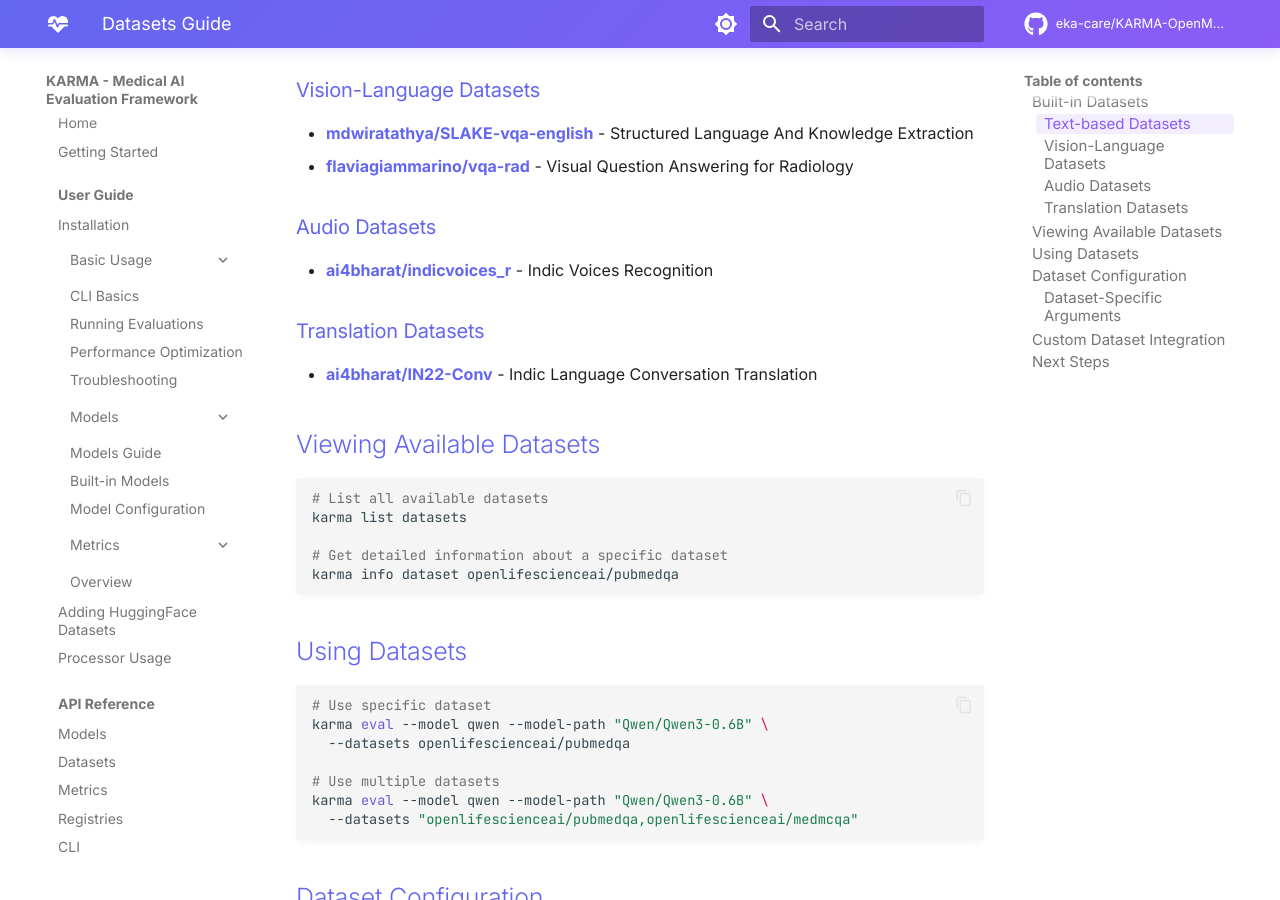
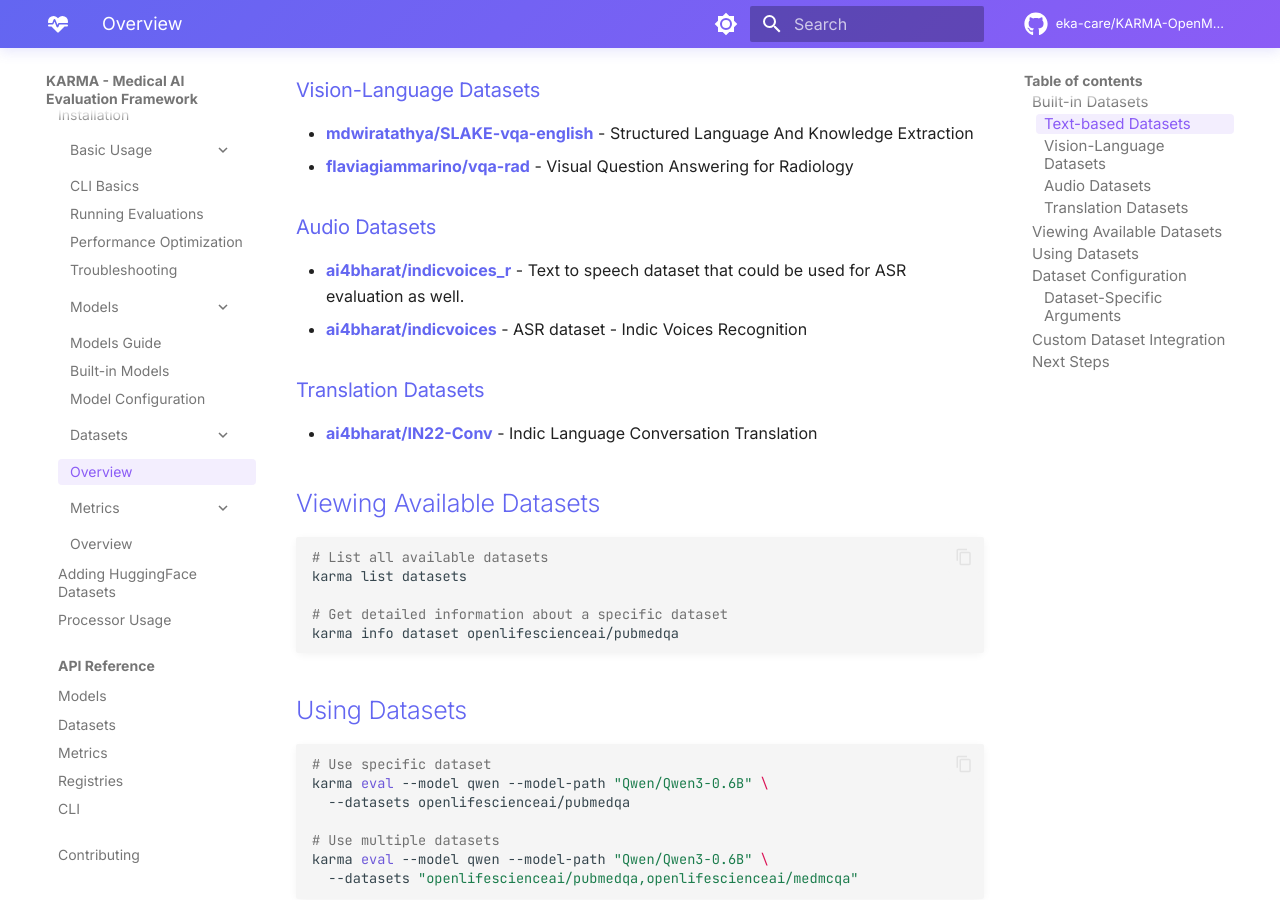
Before and after one commit to eka-care/KARMA-OpenMedEvalKit, an MkDocs documentation site: the page built from docs/user-guide/datasets/overview.md, in a window 1280 px wide and 900 px high, scrolled down 521 px. Built offline with MkDocs 1.6.1 and Material for MkDocs 9.7.7, drawn with Linux system fonts in a browser that asks for light colours; comment, search, counter and statistics services are not loaded.

Commit message:
Add datasets in docs

```diff
--- a/docs/user-guide/datasets/overview.md
+++ b/docs/user-guide/datasets/overview.md
@@ -20,7 +20,8 @@ KARMA supports 12+ medical datasets across multiple modalities:
 
 ### Audio Datasets
 
-- **ai4bharat/indicvoices_r** - Indic Voices Recognition
+- **ai4bharat/indicvoices_r** - Text to speech dataset that could be used for ASR evaluation as well.
+- **ai4bharat/indicvoices** - ASR dataset - Indic Voices Recognition
 
 ### Translation Datasets
 
--- a/mkdocs.yml
+++ b/mkdocs.yml
@@ -114,6 +114,9 @@ nav:
       - user-guide/models/overview.md
       - user-guide/models/built-in-models.md
       - user-guide/models/model-configuration.md
+    - Datasets:
+        - user-guide/datasets/index.md
+        - Overview: user-guide/datasets/overview.md
     - Metrics:
       - user-guide/metrics/index.md
       - Overview: user-guide/metrics/overview.md
```
